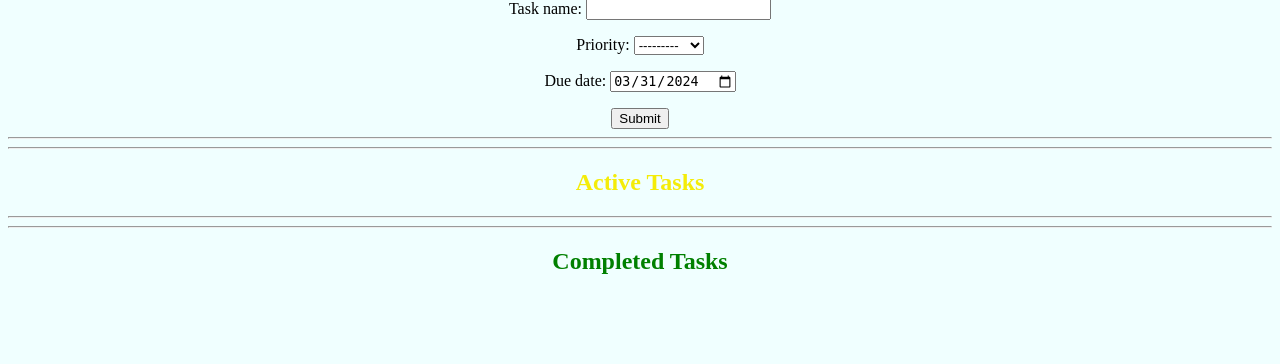
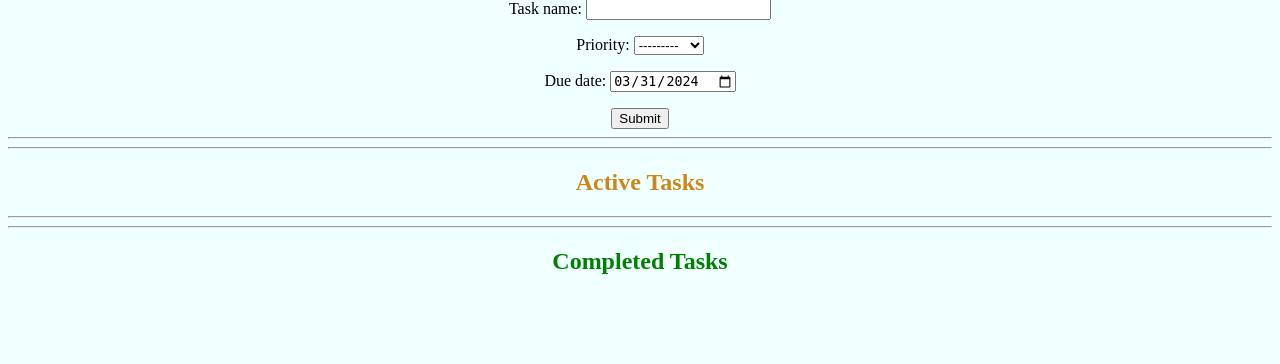
Before and after one commit to YShashikanth/python-project, a Django app: page /to_do_list_app/ in a window 1280 px wide. Shown: the part 160-524 px from the top of the page. Run offline with Django 5.2, Linux system fonts and the light colour scheme; data that the repository does not hold is empty.

Commit message:
Update base.html

```diff
--- a/templates/base.html
+++ b/templates/base.html
@@ -35,7 +35,7 @@ body{
     </div>
   </div>
   <hr><hr>
-  <h2 style="text-align: center;color: rgb(244, 236, 9);">Active Tasks</h2>
+  <h2 style="text-align: center;color: rgb(203, 135, 24);">Active Tasks</h2>
   <div class="row">
     <div class="col-md-8" style="text-align: center;">
       <p class="active-tasks" >
```
